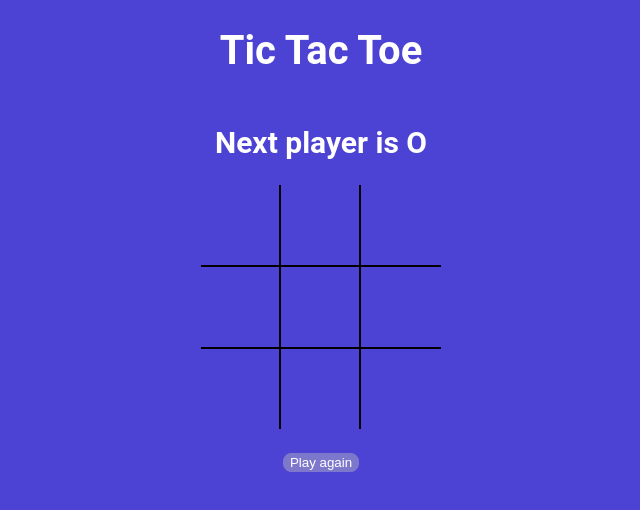
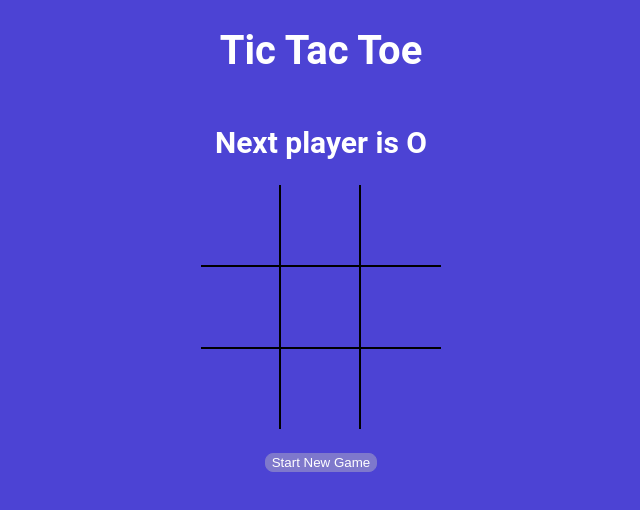
Before and after one commit to mdakibdargahi/tictactoe, a React (Vite) app: page / in a window 1280 px wide. Shown: the top 510 px of the page, without its empty margins (319-959 px from the left). Built offline with nearby package versions, Linux system fonts and the light colour scheme.

Commit message:
update reset button

```diff
--- a/src/App.jsx
+++ b/src/App.jsx
@@ -41,8 +41,8 @@ const App = () => {
       <h2>{message}</h2>
       <Board squares={squares} handleSquareClick={handleSquareClick} />
       <br />
-      <button className="reset-btn" onClick={handleReset}>
-        Play again
+      <button type="button" className="reset-btn" onClick={handleReset}>
+        Start New Game
       </button>
     </div>
   );
```
